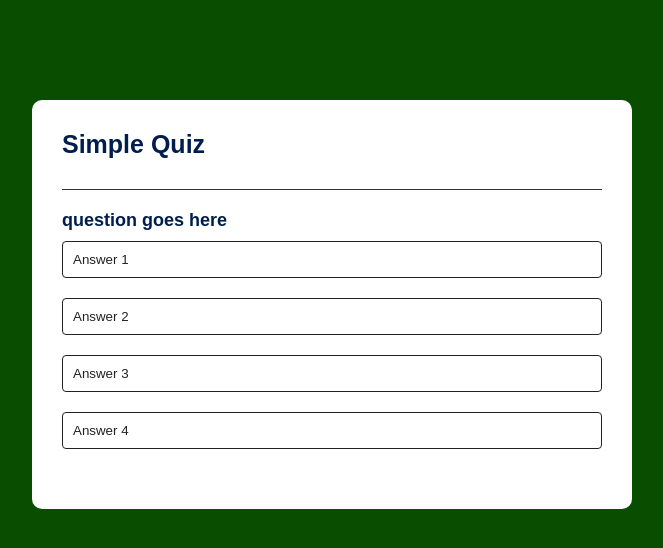
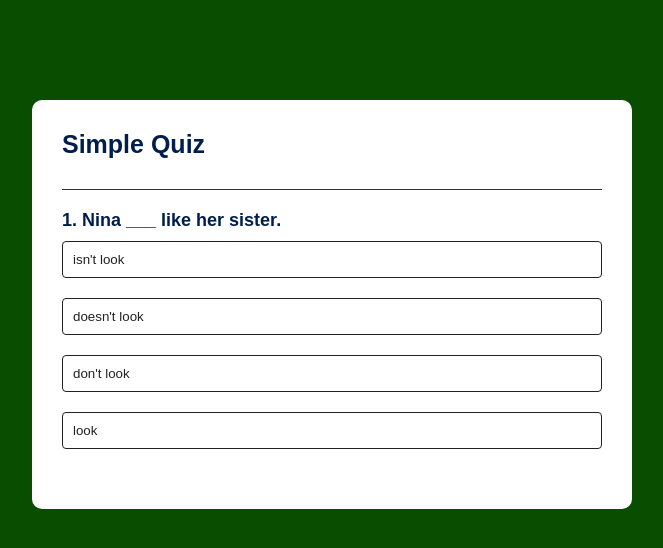
Before and after one commit to mamartam/QuizeApp, a plain HTML site: page index.html in a window 1280 px wide. Shown: the whole page, without its empty margins (308-971 px from the left). Drawn offline with Linux system fonts and the light colour scheme.

Commit message:
added script for elements and icon for tab browser

```diff
--- a/index.html
+++ b/index.html
@@ -13,7 +13,7 @@
         <h1>Simple Quiz</h1>
         <div class="quiz">
             <h2 id="question">question goes here</h2>
-            <div id="answer-buttons">
+            <div id="answer-button">
                 <button class="btn">Answer 1</button>
                 <button class="btn">Answer 2</button>
                 <button class="btn">Answer 3</button>
--- a/script.js
+++ b/script.js
@@ -0,0 +1,159 @@
+const questions = [
+    {
+        question: "Nina ___ like her sister.",
+        answers: [
+            { text: "isn't look", correct: false },
+            { text: "doesn't look", correct: true },
+            { text: "don't look", correct: false },
+            { text: "look", correct: false },
+
+        ]
+    },
+    {
+        question: "Den ___ his father. They are both friendly and confident.",
+        answers: [
+            { text: "look like", correct: false },
+            { text: "is like", correct: true },
+            { text: "likes", correct: false },
+            { text: "looks like", correct: false },
+        ]
+    },
+    {
+        question: "My results this week are ___ last week.",
+        answers: [
+            { text: "more good then", correct: false },
+            { text: "gooder then", correct: false },
+            { text: "better then", correct: true },
+            { text: "more better then", correct: false },
+
+        ]
+    },
+    {
+        question: "This box is ___ that one.",
+        answers: [
+            { text: "heavyer than", correct: false },
+            { text: "more heavy than", correct: false },
+            { text: "more heavier then", correct: false },
+            { text: "heavier then", correct: true },
+
+        ]
+    },
+    {
+        question: "Frank is ___ student ___ the class.",
+        answers: [
+            { text: "the most inteligant; in", correct: true },
+            { text: "most inteligant; from", correct: false },
+            { text: "the intelligentest; in", correct: false },
+            { text: "the most inteligant; from", correct: false },
+
+        ]
+    },
+    {
+        question: "Dave's task is ___ mine.",
+        answers: [
+            { text: "as aesyer as", correct: false },
+            { text: "as easy than", correct: false },
+            { text: "as easy as", correct: true },
+            { text: "more easy as ", correct: false },
+
+        ]
+    },
+    {
+        question: "I ___ read this book. Our teacher says it is optional.",
+        answers: [
+            { text: "shouldn't", correct: false },
+            { text: "don't have to", correct: true },
+            { text: "haven't to", correct: false },
+            { text: "can't", correct: false },
+
+        ]
+    },
+
+];
+const questionElement = document.getElementById("question");
+const answerButton = document.getElementById("answer-button");
+const nextButton = document.getElementById("nextBtn");
+
+let currentQuestionIndex = 0;
+let score = 0;
+
+function startQuiz() {
+    currentQuestionIndex = 0;
+    score = 0;
+    nextButton.innerHTML = "Next";
+    showQuestion();
+
+}
+
+function showQuestion() {
+    resetState();
+    let currentQuestion = questions[currentQuestionIndex];
+    let questionNo = currentQuestionIndex + 1;
+    questionElement.innerHTML = questionNo + ". " + currentQuestion.question;
+
+    currentQuestion.answers.forEach(answer => {
+        const button = document.createElement("button");
+        button.innerHTML = answer.text;
+        button.classList.add("btn");
+        answerButton.appendChild(button);
+        if(answer.correct){
+            button.dataset.correct = answer.correct;
+        }
+        button.addEventListener("click", selectAnswer);
+
+    });
+
+};
+
+function resetState() {
+    nextButton.style.display = "none";
+    while (answerButton.firstChild) {
+        answerButton.removeChild(answerButton.firstChild);
+    }
+};
+function selectAnswer(e){
+    const selectBtn = e.target;
+    const isCorrect = selectBtn.dataset.correct === "true";
+    if(isCorrect){
+        selectBtn.classList.add("correct");
+        score++;
+    }else{
+        selectBtn.classList.add("incorrect");
+    }
+    Array.from(answerButton.children).forEach(button =>{
+        if(button.dataset.correct === "true"){
+            button.classList.add("correct");
+
+        }
+        button.disabled = true;
+    });
+    nextButton.style.display = "block";
+
+}
+
+
+function showScore(){
+    resetState();
+    questionElement.innerHTML = `You scored ${score} out of ${questions.length}!`;
+    nextButton.innerHTML = "Play Again";
+    nextButton.style.display = "block";
+}
+function handleNextButton(){
+    currentQuestionIndex++;
+    if(currentQuestionIndex<questions.length){
+        showQuestion();
+
+    }else{
+        showScore();
+    }
+}
+
+nextButton.addEventListener("click", ()=>{
+    if(currentQuestionIndex<questions.length){
+        handleNextButton();
+    }
+    else{
+        startQuiz();
+    }
+})
+startQuiz();
--- a/style.css
+++ b/style.css
@@ -45,10 +45,13 @@ body{
     cursor: pointer;
     transition: 0.3s;
 }
-.btn:hover{
+.btn:hover:not([disabled]){
     background-color: #222;
     color: #fff;
 
+}
+.btn:disabled{
+    cursor: no-drop;
 }
 #nextBtn{
     background-color: #094d00;
@@ -62,3 +65,10 @@ body{
     cursor: pointer;
     display: none;
 }
+.correct{
+    background-color: #9aeabc;
+
+}
+.incorrect{
+    background-color: #ff9393;
+}
```
